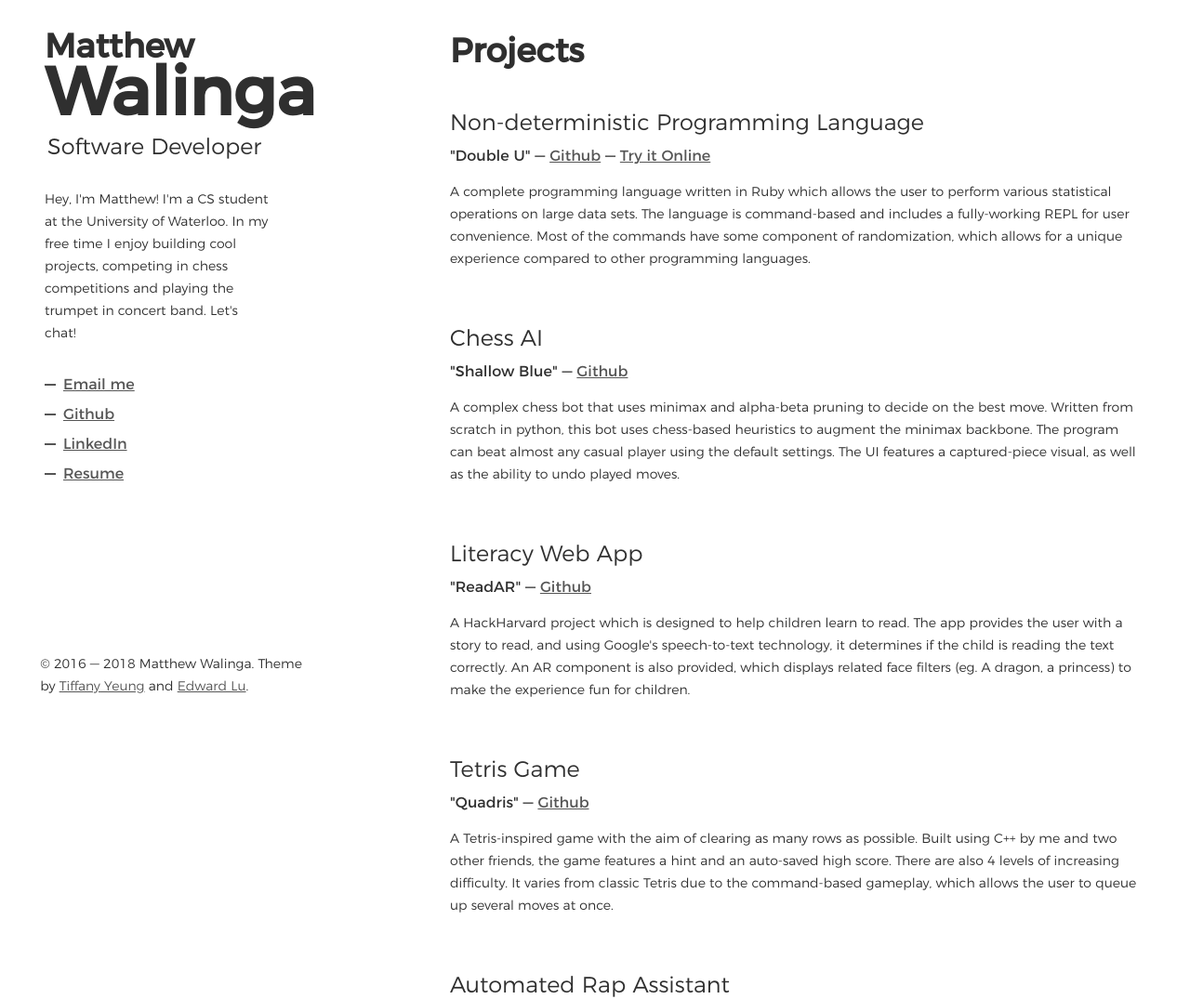
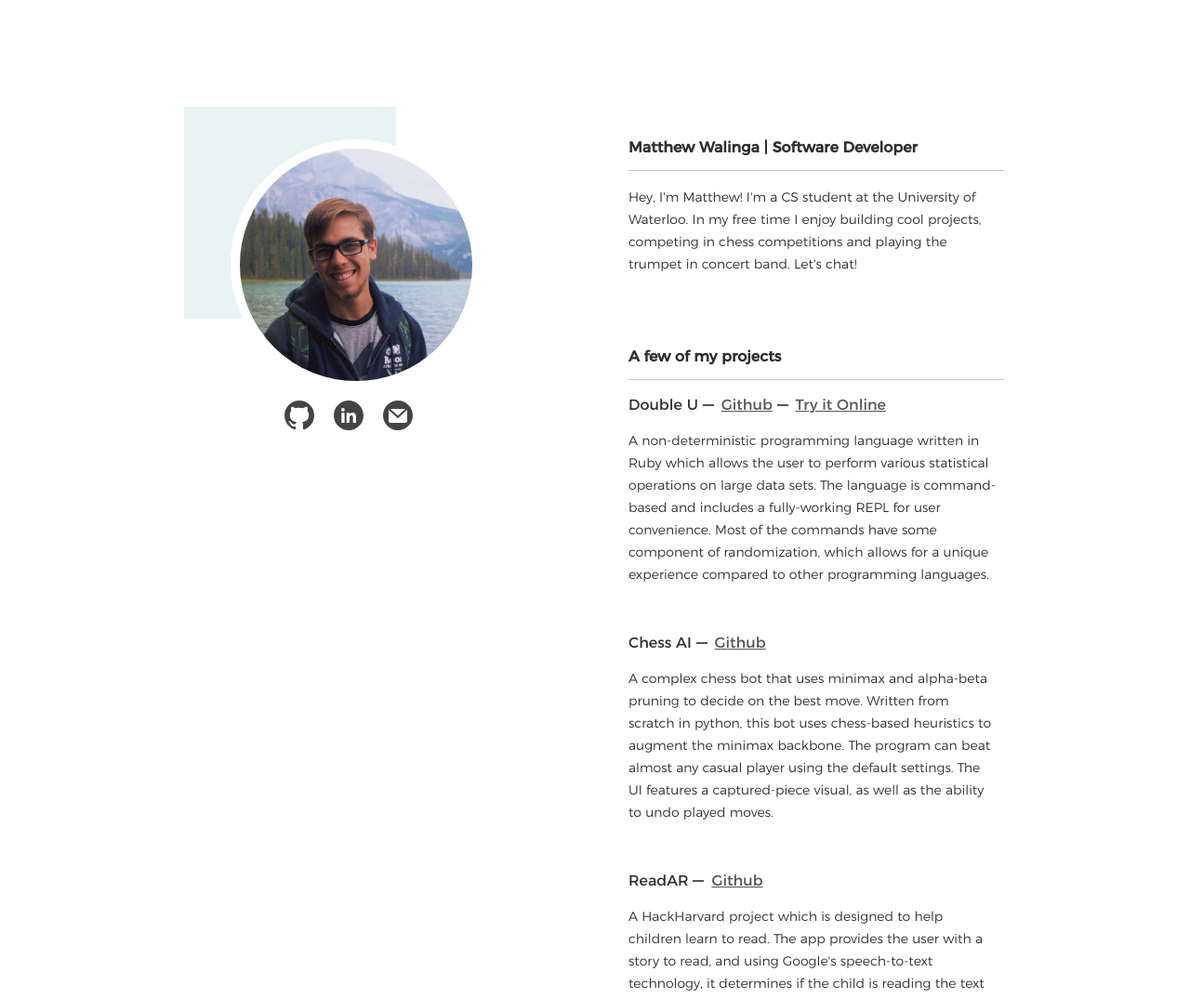
Before and after one commit to walinga/walinga.github.io, a plain HTML site: page index.html in a window 1280 px wide. Shown: the top 1075 px of the page at 93% size. Drawn offline with Linux system fonts and the light colour scheme.

Commit message:
Brand new site design - new styling

```diff
--- a/index.html
+++ b/index.html
@@ -18,69 +18,63 @@
 	</head>
 	<body>
 		<header>
-			<section class="nameplate">
-				<h1 class="nameplate-title">
-					<span class="fname">Matthew</span>
-					<span class="lname">Walinga</span>
-				</h1>
-				<h2 class="nameplate-subtitle">Software Developer</h2>
+			<div class="sidebar-container">
+				<div class="square"></div>
+				<div class="circle"></div>
+				<nav>
+					<ul>
+						<li><a href="https://github.com/walinga" target = "_blank"><img src="icons/Github-icon.svg" alt="Github"></a></li>
+						<li><a href="https://www.linkedin.com/in/matthewwalinga" target = "_blank"><img src="icons/LinkedIn-icon.svg" alt="LinkedIn"></a></li>
+						<li><a href="mailto:matthew.walinga@gmail.com"><img src="icons/Mail-icon.svg" alt="Email me"></a></li>
+					</ul>
+				</nav>
 			</div>
-			<section id="about">
+		</header>
+		<main>
+			<div class="top-mock"></div>
+			<section>
+				<h1>Matthew Walinga | Software Developer</h1>
+				<hr>
 				<p>Hey, I'm Matthew! I'm a CS student at the University of Waterloo. In my free time I enjoy building cool projects, competing in chess competitions and playing the trumpet in concert band. Let's chat!</p>
 			</section>
-			<nav>
-				<ul>
-					<li><a href="mailto:matthew.walinga@gmail.com">Email me</a></li>
-					<li><a href="https://github.com/walinga" target = "_blank">Github</a></li>
-					<li><a href="https://www.linkedin.com/in/matthewwalinga" target = "_blank">LinkedIn</a></li>
-					<li><a href="resume.pdf" target = "_blank">Resume</a></li>
-				</ul>
-			</nav>
-		</header>
-		<main>
 			<section>
-				<h1 class="section-title">Projects</h1>
+				<h1>A few of my projects</h1>
+				<hr>
 				<article class="project">
-					<h2 class="project-title">Non-deterministic Programming Language</h2>
 					<div class="project-desc">
-						<span class="project-name">"Double U"</span> &mdash; <a href="https://github.com/walinga/Double-U">Github</a> &mdash;
+						<span class="project-name">Double U </span><a href="https://github.com/walinga/Double-U">Github</a>
 						<a href="https://repl.it/@MatthewWalinga/Double-U" target = "_blank">Try it Online</a>
 
 					</div>
-					<p>A complete programming language written in Ruby which allows the user to perform various statistical operations on large data sets. The language is command-based and includes a fully-working REPL for user convenience. Most of the commands have some component of randomization, which allows for a unique experience compared to other programming languages.</p>
+					<p>A non-deterministic programming language written in Ruby which allows the user to perform various statistical operations on large data sets. The language is command-based and includes a fully-working REPL for user convenience. Most of the commands have some component of randomization, which allows for a unique experience compared to other programming languages.</p>
 				</article>
 				<article class="project">
-					<h2 class="project-title">Chess AI</h2>
 					<div class="project-desc">
-						<span class="project-name">"Shallow Blue"</span> &mdash; <a href="https://github.com/walinga/Chess-Game">Github</a>
+						<span class="project-name">Chess AI </span><a href="https://github.com/walinga/Chess-Game">Github</a>
 					</div>
 					<p>A complex chess bot that uses minimax and alpha-beta pruning to decide on the best move. Written from scratch in python, this bot uses chess-based heuristics to augment the minimax backbone. The program can beat almost any casual player using the default settings. The UI features a captured-piece visual, as well as the ability to undo played moves.</p>
 				</article>
 				<article class="project">
-					<h2 class="project-title">Literacy Web App</h2>
 					<div class="project-desc">
-						<span class="project-name">"ReadAR"</span> &mdash; <a href="https://github.com/suoken/readAR">Github</a>
+						<span class="project-name">ReadAR </span><a href="https://github.com/suoken/readAR">Github</a>
 					</div>
 					<p>A HackHarvard project which is designed to help children learn to read. The app provides the user with a story to read, and using Google's speech-to-text technology, it determines if the child is reading the text correctly. An AR component is also provided, which displays related face filters (eg. A dragon, a princess) to make the experience fun for children.</p>
 				</article>
 				<article class="project">
-					<h2 class="project-title">Tetris Game</h2>
 					<div class="project-desc">
-						<span class="project-name">"Quadris"</span> &mdash; <a href="https://github.com/walinga/Quadris">Github</a>
+						<span class="project-name">Quadris </span><a href="https://github.com/walinga/Quadris">Github</a>
 					</div>
 					<p>A Tetris-inspired game with the aim of clearing as many rows as possible. Built using C++ by me and two other friends, the game features a hint and an auto-saved high score. There are also 4 levels of increasing difficulty. It varies from classic Tetris due to the command-based gameplay, which allows the user to queue up several moves at once.</p>
 				</article>
 				<article class="project">
-					<h2 class="project-title">Automated Rap Assistant</h2>
 					<div class="project-desc">
-						<span class="project-name">"Rapatronics"</span> &mdash; <a href="https://github.com/walinga/rapp">Github</a>
+						<span class="project-name">Rapatronics </span><a href="https://github.com/walinga/rapp">Github</a>
 					</div>
 					<p>An Android app that suggests rhyming lines based on voice input from the user. The backend uses Google speech-to-text technology, as well as various natural language processing APIs. This app was a contender for QHacks 2017 and was made with the help of three other people.</p>
+					<hr class="footer-rule">
+					<h1>Thanks for dropping by!</h1>
 				</article>
 			</section>
-			<footer>
-				<p>&copy; 2016 &mdash; 2018 Matthew Walinga. Theme by <a href="http://tiffanynwyeung.com">Tiffany Yeung</a> and <a href="http://edwardhdlu.github.io">Edward Lu</a>.</p>
-			</footer>
 		</main>
 	</body>
 </html>
--- a/style.css
+++ b/style.css
@@ -31,25 +31,14 @@ html, body {
   color: #2f2f2f;
 }
 
-article, section, nav, main, footer {
+article, section, nav, main {
   display: block;
 }
 
 h1 {
   margin: 0;
-  font-size: 225%;
+  font-size: 100%;
   line-height: 100%;
-}
-
-h2 {
-  font-size: 225%;
-  margin: 0;
-}
-
-h3 {
-  margin: 0.5em 0 1em 0;
-  font-size: 150%;
-  font-weight: 200;
 }
 
 a {
@@ -64,6 +53,13 @@ a:hover {
 p {
   font-weight: 200;
   font-size: 14px;
+}
+
+hr {
+  border: none;
+  background-color: #C4C4C4;
+  height: 0.5px;
+  margin: 1em 0;
 }
 
 /* LAYOUT */
@@ -90,18 +86,6 @@ section {
   margin: 5em auto;
 }
 
-#about {
-  margin: 2em auto;
-}
-
-footer {
-  padding: 0;
-  margin: 2em 0;
-  position: relative;
-  font-size: 90%;
-  font-weight: 200;
-}
-
 @media all and (min-width: 600px) {
   main, header {
     padding: 0 3em;
@@ -110,11 +94,12 @@ footer {
 
 @media all and (min-width: 768px) {
   header {
-    max-width: 340px;
+    max-width: calc(340px + 3em);
     position: absolute;
     left: 0;
-    top: 0;
+    top: 115px;
     overflow-y: auto;
+    text-align: center;
   }
 
   main {
@@ -122,79 +107,88 @@ footer {
     padding-left: 0;
     position: absolute;
     right: 0;
-    top: 0;
+    top: 115px;
     overflow-y: auto;
   }
 
-  section {
-    margin: 2.25em auto;
+  header .sidebar-container {
+    margin-left: 3em;
   }
 
-  footer {
-    padding: 0 0.5em;
-    margin: 5em 0 2.5em 0;
+  section {
+    margin: 2.25em auto 5em auto;
+  }
+
+  section:last-child {
+    margin-bottom: 2.25em;
   }
 }
 
-@media all and (min-width: 1000px) {
+@media all and (min-width: 1200px) {
   main {
-    width: calc(100% - 340px - 6em);
+    width: calc(100% - 580px - 200px);
     padding-left: 3em;
+    margin-right: calc(200px - 3em);
+  }
+  header {
+    max-width: 580px;
+  }
+  header .sidebar-container {
+    margin-left: 200px;
   }
 }
 
-@media all and (min-width: 768px) and (min-height: 600px) {
+@media all and (min-width: 768px) and (min-height: 500px) {
   header {
     position: fixed;
   }
-
-  footer {
-    width: 340px;
-    padding-left: 3em;
-    position: fixed;
-    bottom: 0;
-    left: 0;
+  main .top-mock {
+    display: block;
   }
 }
 
-/* HEADER */
+/* SIDEBAR */
 
-.nameplate {
-  margin: 5% 0 0 0;
+.sidebar-container {
   position: relative;
+  width: 270px;
+  height: 400px;
+  margin: 0 auto;
 }
 
-.nameplate-title {
-  height: auto;
+.square {
+  position: absolute;
+  height: 228px;
+  width: 228px;
+  background-color: #EAF3F4;
+  margin-left: -50px;
 }
 
-.fname, .lname {
-  display: block;
-  line-height: 100%;
+.circle {
+  position: absolute;
+  height: 270px;
+  width: 270px;
+  background-color: #555;
+  border-radius: 50%;
+  border: 10px solid white;
+  margin-top: 35px;
+  background-image: url('Me.jpg');
+  background-position: center;
+  background-size: 300px;
 }
 
-.fname {
-  margin-bottom: -0.125em;
-}
-
-.lname {
-  font-size: 200%;
-}
-
-.nameplate-subtitle {
-  width: 100%;
-  margin: 0.5em 0 1em 0.125em;
-  font-size: 150%;
-  font-weight: 200;
-}
-
-@media all and (min-width: 768px) {
-  .nameplate {
-    margin-top: 12.5%;
-  }
+li a:hover {
+  opacity: 0.3;
 }
 
 /* NAVIGATION */
+
+nav {
+  position: absolute;
+  top: 300px;
+  width: 100%;
+  text-align: center;
+}
 
 nav ul {
   padding: 0;
@@ -206,13 +200,7 @@ nav li {
   display: inline-block;
 }
 
-@media (min-width: 768px) {
-  nav li {
-    margin: 0.5em 0;
-    display: block;
-  }
-
-  nav a:before {
+article a:before {
   content: '';
   width: 0.75em;
   height: 2px;
@@ -223,15 +211,24 @@ nav li {
   transition: 0.25s width, background;
 }
 
-  nav a:hover:before {
+article a:hover:before {
   content: '';
   width: 1.5em;
   background: #00b2ee;
   transition: 0.25s width, background;
 }
-}
 
 /* PROJECTS */
+
+.top-mock {
+  display: none;
+  position: fixed;
+  z-index: 1;
+  top: 0;
+  height: 115px;
+  width: 100%;
+  background-color: white;
+}
 
 .project-title {
   margin: 0.5em 0;
@@ -240,5 +237,14 @@ nav li {
 }
 
 article {
-  padding: 2.25em 0.5em 0 0;
+  padding: 0 0.5em 2.25em 0;
 }
+
+article:last-child {
+  padding-bottom: 0;
+}
+
+.footer-rule {
+  margin-top: 40px;
+  margin-bottom: 45px;
+}
```
Also changed, not shown: Me.jpg (added), icons/Github-icon.svg (added), icons/LinkedIn-icon.svg (added), icons/Mail-icon.svg (added), 1 other file. Lines whose indentation alone changed are shown as unchanged.
